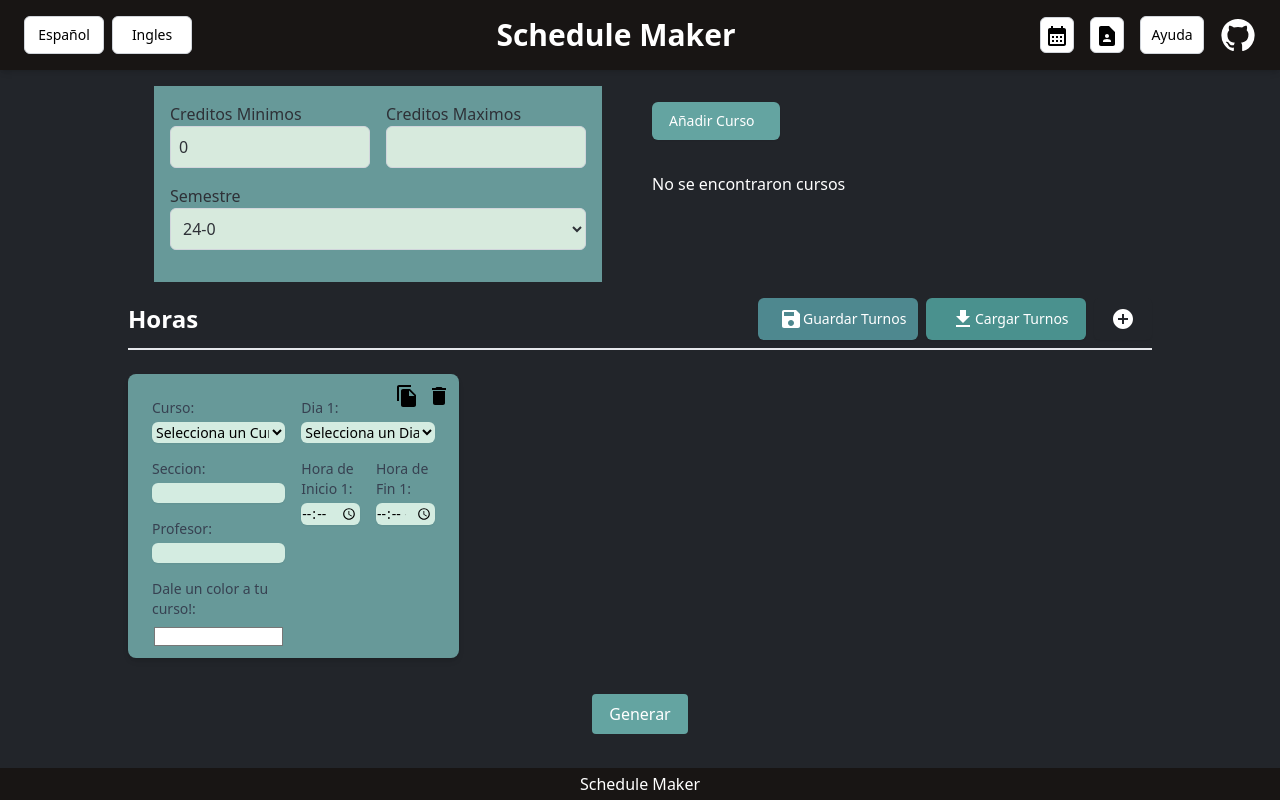
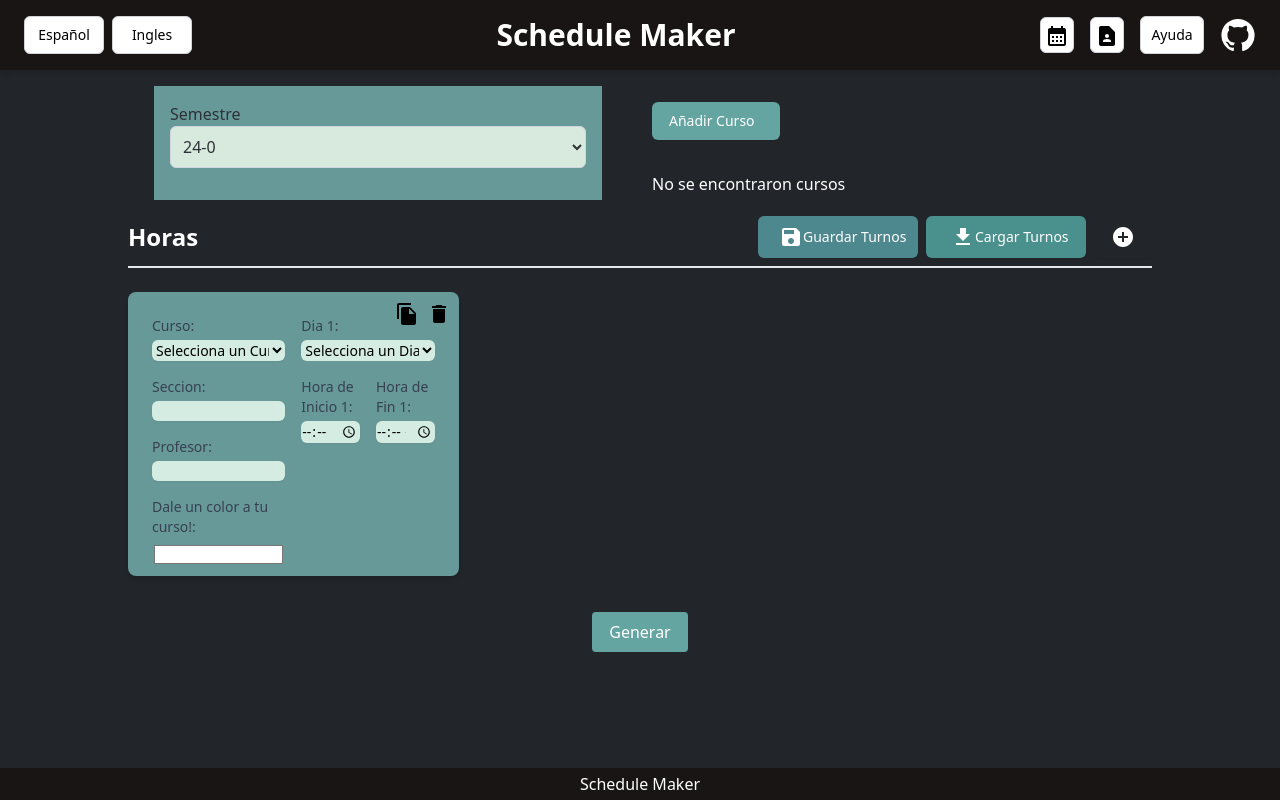
Before and after one commit to joaquinsalinas06/Schedule-Maker, a React (Vite) app: page / in a window 1280 px wide. Built offline with nearby package versions, Linux system fonts and the light colour scheme.

Commit message:
Cambio importante

```diff
--- a/src/components/Schedule.jsx
+++ b/src/components/Schedule.jsx
@@ -159,10 +159,6 @@ export const ScheduleComponent = () => {
       }
     }
 
-    if (creditsC < minCredits || creditsC > maxCredits) {
-      alert("The number of credits is not between the min and max");
-      return;
-    }
 
     let courseGroups = Object.values(groupedCourses);
     let allSchedules = [];
--- a/src/components/SemesterForm.jsx
+++ b/src/components/SemesterForm.jsx
@@ -66,38 +66,6 @@ export const SemesterForm = () => {
   return (
     <div className="flex justify-center items-center h-full">
       <form className="p-4 bg-blueBox max-w-md w-full">
-        <div className="grid grid-cols-2 gap-4">
-          <div className="mb-4">
-            <label htmlFor="minCredits" className="block text-textColor">
-              {t("minCredits")}
-            </label>
-            <input
-              type="number"
-              name="minCredits"
-              id="minCredits"
-              className="border border-gray-300 rounded-md p-2 w-full text-textColor bg-bgSemesterFormInput"
-              onChange={handleChange}
-              value={minCredits}
-              min="0"
-            />
-          </div>
-
-          <div className="mb-4">
-            <label htmlFor="maxCredits" className="block text-textColor">
-              {t("maxCredits")}
-            </label>
-            <input
-              type="number"
-              name="maxCredits"
-              id="maxCredits"
-              className="border border-gray-300 rounded-md p-2 w-full text-textColor bg-bgSemesterFormInput"
-              onChange={handleChange}
-              value={maxCredits}
-              min="0"
-            />
-          </div>
-        </div>
-
         <div className="mb-4">
           <label htmlFor="semester" className="block text-textColor">
             {t("semester")}
```
